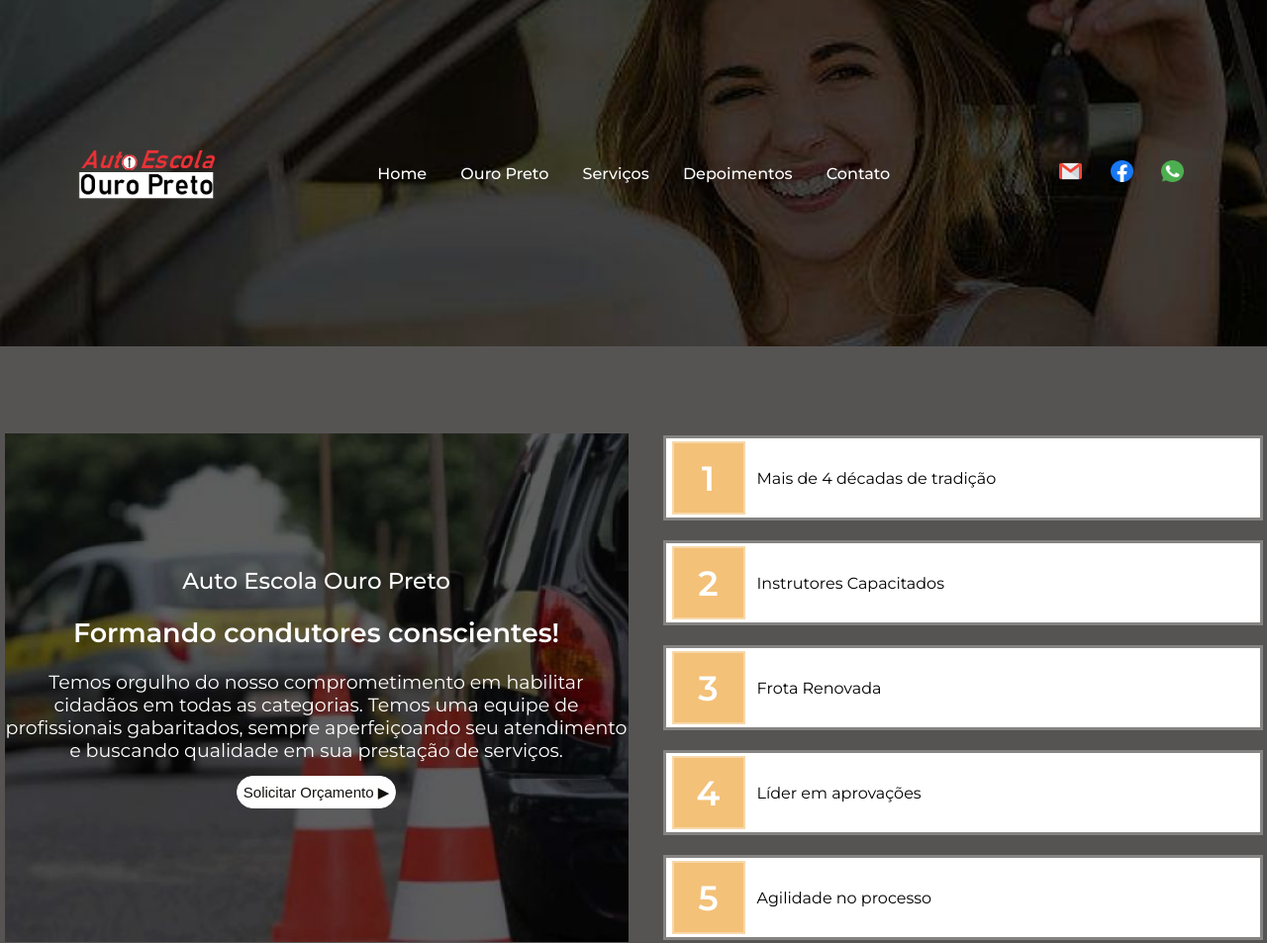
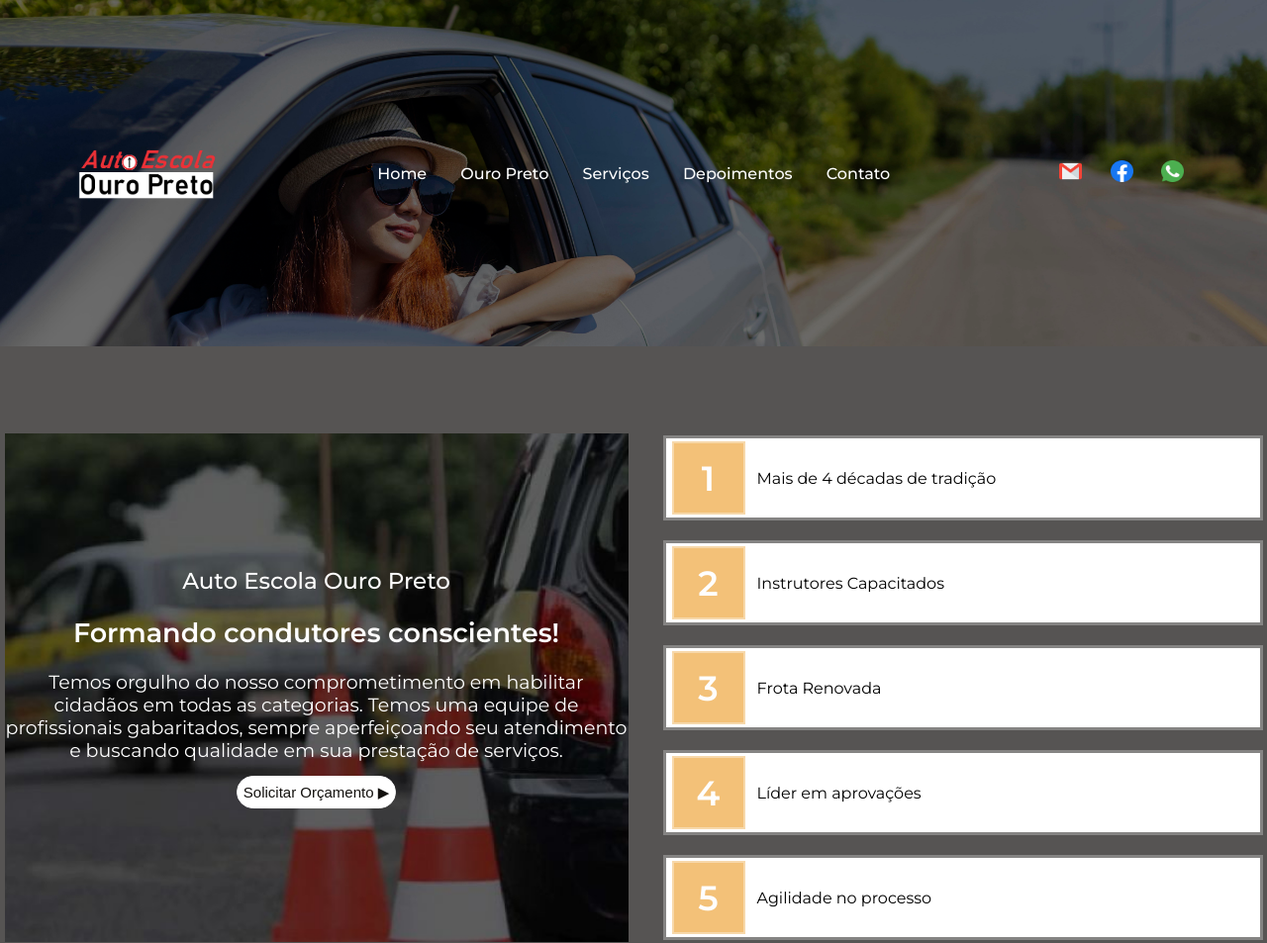
Before and after one commit to Matheuscamp/CFC-Ouro-Preto-site, a plain HTML site: page index.html in a window 1280 px wide. Shown: the top 953 px of the page at 99% size. Drawn offline with Linux system fonts and the light colour scheme.

Commit message:
update img header

```diff
--- a/style.css
+++ b/style.css
@@ -11,7 +11,7 @@ header {
   flex-direction: row;
   align-items: center;
   justify-content: space-around;
-  background-image: url("./imgs/mulher-carro-1.jpg");
+  background-image: url("./imgs/mulher-dirigindo.jpg");
   background-color: #cccccc;
   height: 350px;
   background-position: center;
```
Also changed, not shown: imgs/mulher-carro-1.jpg (deleted), imgs/mulher-dirigindo.jpg (added).
